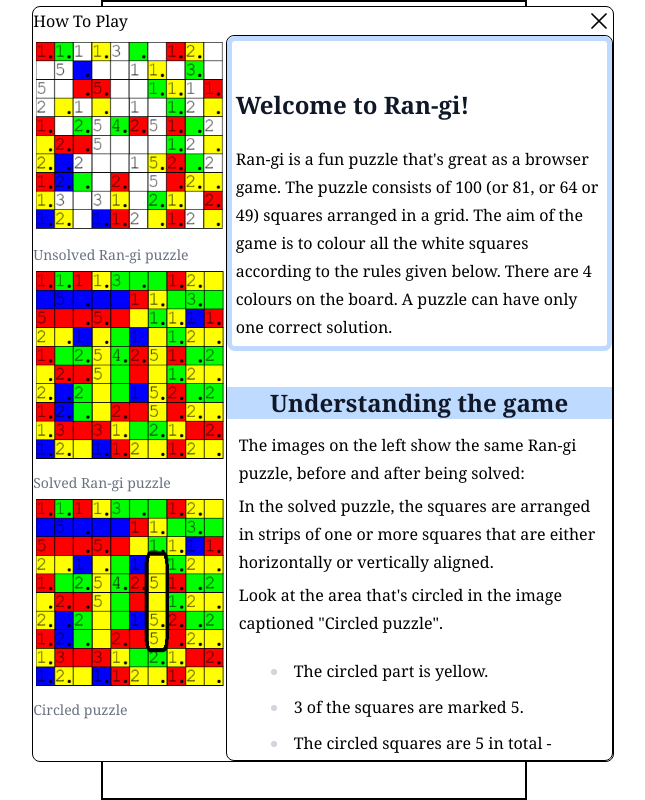
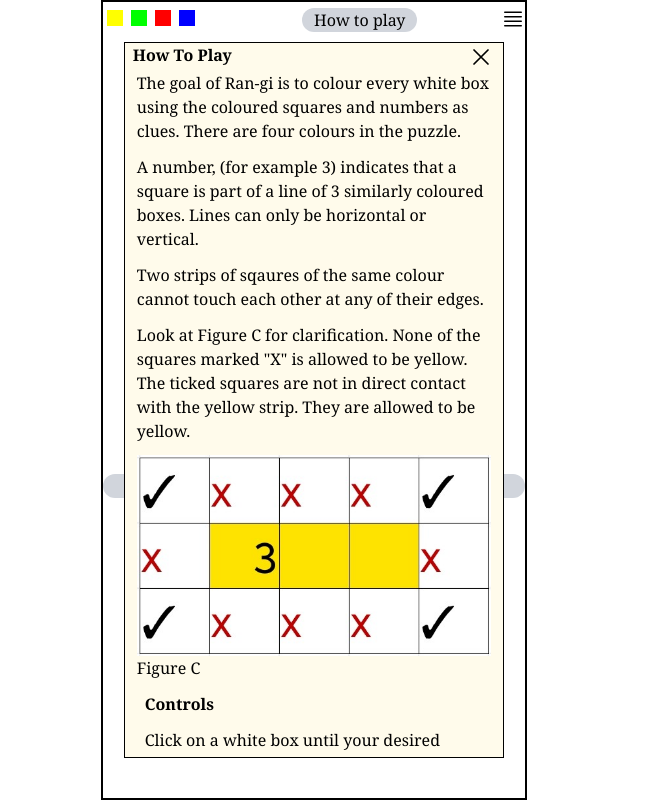
Before and after one commit to PostZed/ran-gi-with-next, a Next.js app: page / in a window 1280 px wide. Both pictures are taken after a click on the button "How to play". Shown: the whole page, without its empty margins (326-971 px from the left). Built offline with nearby package versions, Linux system fonts and the light colour scheme; no server answers.

Commit message:
Update instructions and result modal.

```diff
--- a/src/app/[size]/board/route.ts
+++ b/src/app/[size]/board/route.ts
@@ -15,7 +15,7 @@ export async function GET(request: Request, { params }: { params: Promise<{ size
         puzzle = new Board(dims, dims);
         entry = new Game({ squares: puzzle.boardData, dimensions: dims });
         await entry.save();
-
+console.log("Data fetched") ;
         return Response.json({ info: puzzle.boardData, id: entry._id }, {
             // headers: {
             //     'Access-Control-Allow-Origin': '*',
--- a/src/components/alerts/result.tsx
+++ b/src/components/alerts/result.tsx
@@ -4,9 +4,21 @@ import { ConfirmButton, TextZone } from "./minor-components";
 import { Board } from "@/game/board";
 
 export function Result() {
-    const { hasWon, setVisible, setGameCount, gameCount , disableBtns} = useContext(GameContext);
+    const { hasWon, setVisible, setGameCount, gameCount, disableBtns } = useContext(GameContext);
     const youWin = "Congratulations! You've filled the Ran-gi board!"
     const youLose = "Not quite there! You've made some mistakes. Give the puzzle another look!"
+    const youDidntFinish = "You have not completed the puzzle.";
+
+    function makeString() {
+        switch (hasWon) {
+            case "correct":
+                return youWin;
+            case "wrong":
+                return youLose;
+            case "incomplete":
+                return youDidntFinish;
+        }
+    }
 
     function handleReturnToGame() {
         setVisible(false);
@@ -16,13 +28,13 @@ export function Result() {
 
     function doNewGame() {
         setGameCount(gameCount + 1);
-      //  Board.canRespond = true;
+        //  Board.canRespond = true;
         disableBtns(false);
         setVisible(false)
     }
 
     return <div className="alerts">
-        <TextZone text={hasWon ? youWin : youLose} />
+        <TextZone text={makeString()} />
         <div className="flex">
             <ConfirmButton text={"Return to Game"} handler={handleReturnToGame} />
             <ConfirmButton text={"New Game"} handler={doNewGame} />
--- a/src/components/instructions.tsx
+++ b/src/components/instructions.tsx
@@ -20,7 +20,7 @@ export default function HowToPlay() {
                         <Carousel />
                     </div>
 
-                    <div className="max-sm:max-md:hidden h-full">
+                    <div className="hidden md:block">
                         <FigureList />
                     </div>
                 </div>
@@ -42,7 +42,7 @@ export default function HowToPlay() {
                         <h4 className="sticky top-0 bg-blue-200 z-20 text-center">Understanding the game</h4>
 
                         <div className="px-3">
-                            <p className="max-sm:max-md:hidden">The images on the left show the same Ran-gi puzzle, before and after being solved:</p>
+                            <p className="hidden md:block">The images on the left show the same Ran-gi puzzle, before and after being solved:</p>
                             <p className="md:hidden">The images above show the same Ran-gi puzzle, before and after being solved. (Press the arrow
                                 icons to switch between the 3 images.)
                             </p>
--- a/src/components/modals/ChangePalette.tsx
+++ b/src/components/modals/ChangePalette.tsx
@@ -55,7 +55,7 @@ export default function Palette(
     return (<div className="flex flex-col bg-white border absolute left-0 top-0 z-10 max-w-7/10 max-h-[70%]">
         <div className="flex justify-between border border-gray-300">
             <h2 className="">Choose a different palette</h2>
-            <button className="appearance-none hover:border-1" onClick={() => {
+            <button className="appearance-none hover:border-1 mx-1" onClick={() => {
                 Board.canRespond =true;
                 setVisible(false);
                 disableBtns(false) ;
--- a/src/components/modals/ChangeSize.tsx
+++ b/src/components/modals/ChangeSize.tsx
@@ -11,7 +11,7 @@ export default function ChangeSize() {
         <div className="md:w-7/10 flex flex-col absolute bg-white rounded-md border">
             <div className="flex justify-between">
                 <h4 className="m-1">Choose the dimensions of your Ran-gi board:</h4>
-                <button className="appearance-none hover:border" onClick={() => {
+                <button className="appearance-none hover:border mx-1" onClick={() => {
                     setVisible(false)
                     setSelectedDimension(dimensions) ;
                     Board.canRespond = true;
--- /dev/null
+++ b/src/components/new-instructions.tsx
@@ -0,0 +1,57 @@
+import { useContext } from "react";
+import { GameContext } from "./skeleton"
+import { XMarkIcon } from "@heroicons/react/24/outline";
+import { Board } from "@/game/board";
+
+export function Instructions() {
+    const { gameCount, setVisible, disableBtns } = useContext(GameContext);
+
+    function handleClick() {
+        setVisible(false);
+        Board.canRespond = true;
+        disableBtns(false)
+    }
+
+    return <div key={gameCount} className="w-[90%] bg-amber-50 absolute left-[5%] top-[5%] h-[90%] border overflow-y-hidden flex flex-col
+   prose-headings:font-bold">
+        <div className="flex justify-between px-2">
+            <h4>How To Play</h4>
+            <button className="hover:border" onClick={handleClick}>
+                <XMarkIcon className="w-7" />
+            </button>
+        </div>
+
+        <div className="overflow-y-auto px-3">
+          <div className="mb-3 space-y-3">
+              <p> The goal of Ran-gi is to colour every white box using the coloured squares and numbers as clues. There are four colours in the puzzle.</p>
+
+            <p>A number, (for example 3) indicates that a square is part of a line of 3 similarly coloured boxes. Lines can only be horizontal or vertical.</p>
+
+            <p>Two strips of sqaures of the same colour cannot touch each other at any of their edges.</p>
+            <p>Look at Figure C for clarification. None of the squares marked "X" is allowed to be yellow. The ticked squares are not
+                in direct contact with the yellow strip. They are allowed to be yellow.
+            </p>
+            <figure>
+                <img src="/figure-c.jpg" alt="Figure illustrating the rules of Ran-gi." />
+                <figcaption>Figure C</figcaption>
+            </figure>
+          </div>
+
+
+              <div className="px-2 space-y-3">
+            <h4>Controls</h4>
+            <p>Click on a white box until your desired colour appears.</p>
+            <p>Boxes with black dots at the bottom right are the original clues.</p>
+            <p>To change the colour palette, click the top right menu.</p>
+            <p>The four squares at the top-left show the order of the colours in the current colour palette and change accordingly
+                when you change the palette.
+            </p>
+            <p>Found a particular puzzle interesting? You can get a link to it by clicking the Menu button &gt; Get game link.</p>
+        </div>
+        </div>
+
+
+
+
+    </div>
+}
--- a/src/components/skeleton.tsx
+++ b/src/components/skeleton.tsx
@@ -12,6 +12,8 @@ import ButtonBar from "./bottom-buttons/bottom-buttons";
 import Verifying from "./alerts/verify";
 import HowToPlay from "./instructions";
 import GameLink from "./modals/Link";
+import { FillState } from "@/game/board";
+import { Instructions } from "./new-instructions";
 
 
 export type GameContextType = {
@@ -23,8 +25,8 @@ export type GameContextType = {
     modalName: string;
     isModalShowing: boolean;
     colorBarParent: { current: HTMLElement | null };
-    hasWon: boolean;
-    setHasWon: (b: boolean) => void,
+    hasWon: FillState;
+    setHasWon: (b: FillState) => void,
     disableBtns: (b: boolean) => void,
     btnsDisabled: boolean,
     gameCount: number;
@@ -45,8 +47,8 @@ export const GameContext = createContext<GameContextType>({
     modalName: " ",
     isModalShowing: false,
     colorBarParent: { current: null },
-    hasWon: false,
-    setHasWon: (b: boolean) => { },
+    hasWon: "incomplete",
+    setHasWon: (b: FillState) => { },
     disableBtns: (b: boolean) => { },
     btnsDisabled: true,
     gameCount: 0,
@@ -65,7 +67,7 @@ const modalMap = {
     "winLossAlert": Result,
     "confirm": ConfirmNewGame,
     "verify": Verifying,
-    instructions: HowToPlay,
+    instructions: Instructions,
     link: GameLink
 }
 
@@ -93,7 +95,7 @@ export default function Skeleton({ id, size }: SkeletonProps) {
     const [isModalShowing, setIsModalShowing] = useState(false);
     const [modalName, setModalName] = useState("");
     const [gameCount, setGameCount] = useState(0);
-    const [hasWon, setHasWon] = useState(false);
+    const [hasWon, setHasWon] = useState<FillState>("incomplete");
     const [btnsDisabled, disableBtns] = useState(true);
     const [gameId, setGameId] = useState(() => {
         if (id)
--- a/src/components/top-buttons.tsx
+++ b/src/components/top-buttons.tsx
@@ -22,6 +22,7 @@ export default function TopButtons({ ref }) {
                     onClick={(e) => {
                     setModalName("instructions") ;
                     setVisible(true) ;
+                    disableBtns(true) ;
                     Board.canRespond = false ;
                     }}>How to play</button>
             </div>
--- a/src/game/board.ts
+++ b/src/game/board.ts
@@ -12,6 +12,8 @@ export type Info = {
     color: number,
     count: number
 }
+
+export type FillState = "correct" | "wrong" | "incomplete"
 
 export class Board {
     static info: any[];
@@ -49,7 +51,7 @@ export class Board {
     //     return isCorrect;
     // }
 
-    static isCorrect() {
+    static isCorrect(): FillState {
         let grid: any = [];
         for (let col = 0; col < this.dims; col++) {
             grid[col] = []
@@ -57,6 +59,12 @@ export class Board {
                 grid[col][row] = null
             }
         }
+
+        const isFilled = this.list.every((tile) => {
+            return tile.fillColor !== WHITE;
+        }) ;
+        if(!isFilled)
+            return "incomplete" ;
 
         let tempList = this.list.map((tile) => {
             const { col, row, hint, myColor, myNum } = tile;
@@ -79,7 +87,9 @@ export class Board {
             return tile.fillColor === tempList[i].color;
         });
 
-        return isCorrect;
+        if(isCorrect)
+            return "correct" ;
+        return "wrong" ;
     }
 
     static paletteIsDifferent(nuPalette: number[], currentPalette: number[]) {
```
Also changed, not shown: scripts/figure-c.jpg (added).
